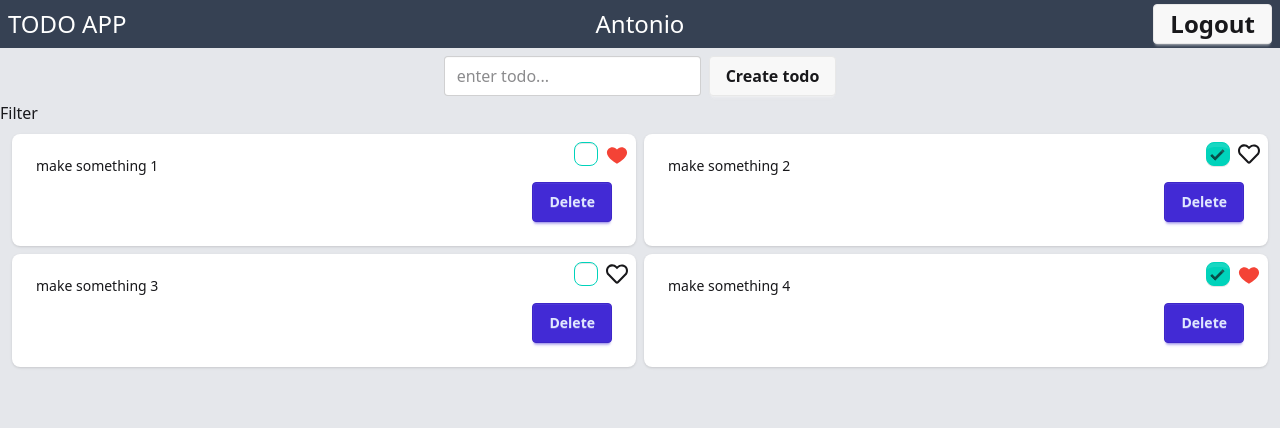
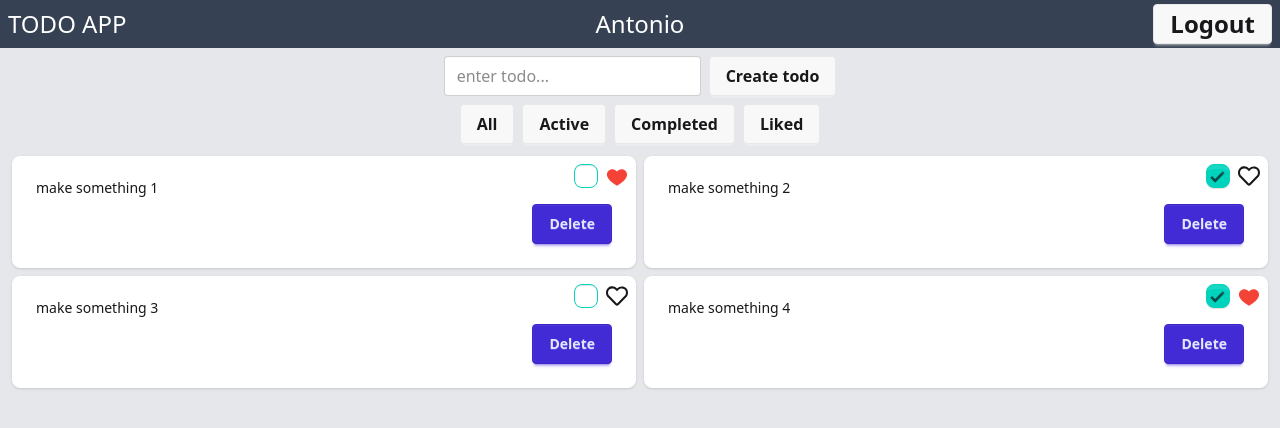
Before and after one commit to Lubov1506/training, a React (Vite) app: page / in a window 1280 px wide. Shown: the top 428 px of the page. Built offline with nearby package versions, Linux system fonts and the light colour scheme.

Commit message:
need continue filter

```diff
--- a/src/components/TodosApp/Filter.jsx
+++ b/src/components/TodosApp/Filter.jsx
@@ -1,5 +1,16 @@
+import { useSelector } from "react-redux"
+import { selectTodosFilter } from "../../redux/todosFilter/selectors"
+
 export const Filter = () => {
+  const filter = useSelector(selectTodosFilter)
+  console.log(filter);
+
   return (
-    <div>Filter</div>
+    <div className='flex gap-2 justify-center items-center'>
+      <button className='btn'>All</button>
+      <button className='btn'>Active</button>
+      <button className='btn'>Completed</button>
+      <button className='btn'>Liked</button>
+    </div>
   )
 }
--- a/src/components/TodosApp/TodoItem.jsx
+++ b/src/components/TodosApp/TodoItem.jsx
@@ -1,5 +1,4 @@
 import { useDispatch } from "react-redux"
-import { useTodos } from "../../store/hooks"
 import {
   deleteTodo,
   toggleLiked,
--- a/src/redux/store.js
+++ b/src/redux/store.js
@@ -2,9 +2,11 @@ import { combineReducers, createStore } from "redux"
 import { counterReducer } from "./counter/reducer"
 import { devToolsEnhancer } from "@redux-devtools/extension"
 import { todoReducer } from "./todoList/reducer"
+import { todosFilterReducer } from "./todosFilter/reducer"
 const enhancer = devToolsEnhancer()
 const rootReducer = combineReducers({
   counter: counterReducer,
-  todoList: todoReducer
+  todoList: todoReducer,
+  todosFilter: todosFilterReducer,
 })
 export const store = createStore(rootReducer, enhancer)
--- /dev/null
+++ b/src/redux/todosFilter/reducer.js
@@ -0,0 +1,9 @@
+const initialState = {
+  filter: "all",
+}
+export const todosFilterReducer = (state = initialState, action) => {
+  switch (action.type) {
+    default:
+      return state
+  }
+}
--- /dev/null
+++ b/src/redux/todosFilter/selectors.js
@@ -0,0 +1 @@
+export const selectTodosFilter = state=>state.todosFilter.filter
```
Also changed, not shown: src/redux/todosFilter/actions.js (added), src/redux/todosFilter/constants.js (added).
